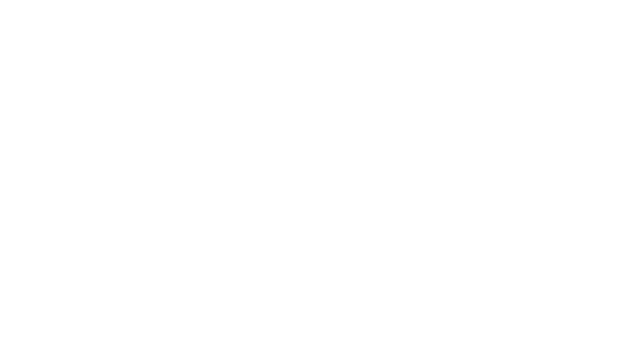
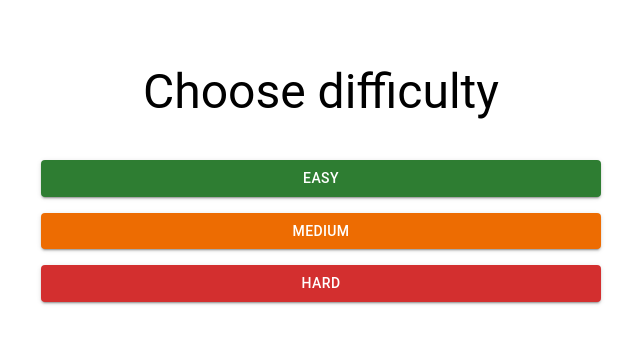
Before and after one commit to CS3219-AY2223S1/cs3219-project-ay2223s1-g7, a React (Create React App) app in the folder frontend/: page /login in a window 1280 px wide. Before the commit this address had no page. Shown: the top 344 px of the page, without its empty margins (319-959 px from the left). Built offline with nearby package versions, Linux system fonts and the light colour scheme.

Commit message:
add difficulty buttons to page after login

```diff
--- a/frontend/src/App.js
+++ b/frontend/src/App.js
@@ -1,5 +1,6 @@
 import {BrowserRouter as Router, Routes, Route, Navigate} from "react-router-dom";
 import SignupPage from './components/SignupPage';
+import LoginPage from './components/LoginPage'
 import {Box} from "@mui/material";
 
 function App() {
@@ -10,6 +11,7 @@ function App() {
                     <Routes>
                         <Route exact path="/" element={<Navigate replace to="/signup" />}></Route>
                         <Route path="/signup" element={<SignupPage/>}/>
+                        <Route path="/login" element={<LoginPage/>}/>
                     </Routes>
                 </Router>
             </Box>
--- /dev/null
+++ b/frontend/src/components/LoginPage.js
@@ -0,0 +1,69 @@
+import {
+    Box,
+    Button,
+    // Dialog,
+    // DialogActions,
+    // DialogContent,
+    // DialogContentText,
+    // DialogTitle,
+    // TextField,
+    Typography
+} from "@mui/material";
+import {useState} from "react";
+import axios from "axios";
+import {URL_USER_SVC} from "../configs";
+import {STATUS_CODE_CONFLICT, STATUS_CODE_CREATED} from "../constants";
+import {Link} from "react-router-dom";
+
+function LoginPage() {
+    // const [username, setUsername] = useState("")
+    // const [password, setPassword] = useState("")
+    // const [isDialogOpen, setIsDialogOpen] = useState(false)
+    // const [dialogTitle, setDialogTitle] = useState("")
+    // const [dialogMsg, setDialogMsg] = useState("")
+    // const [isSignupSuccess, setIsSignupSuccess] = useState(false)
+    const [difficulty, setDifficulty] = useState("")
+
+    const handleMatching = async (difficulty) => {
+        console.log(difficulty)
+        setDifficulty(difficulty)
+        // setIsSignupSuccess(false)
+        // const res = await axios.post(URL_USER_SVC, { username, password })
+        //     .catch((err) => {
+        //         if (err.response.status === STATUS_CODE_CONFLICT) {
+        //             setErrorDialog('This username already exists')
+        //         } else {
+        //             setErrorDialog('Please try again later')
+        //         }
+        //     })
+        // if (res && res.status === STATUS_CODE_CREATED) {
+        //     setSuccessDialog('Account successfully created')
+        //     setIsSignupSuccess(true)
+        // }
+    }
+
+    // const closeDialog = () => setIsDialogOpen(false)
+
+    // const setSuccessDialog = (msg) => {
+    //     setIsDialogOpen(true)
+    //     setDialogTitle('Success')
+    //     setDialogMsg(msg)
+    // }
+
+    // const setErrorDialog = (msg) => {
+    //     setIsDialogOpen(true)
+    //     setDialogTitle('Error')
+    //     setDialogMsg(msg)
+    // }
+
+    return (
+        <Box display={"flex"} flexDirection={"column"} alignSelf={"center"} width={"50%"} sx={{ 'button': { m: 1 } }}>
+            <Typography variant={"h3"} textAlign={"center"} marginBottom={"2rem"}>Choose difficulty</Typography>
+            <Button variant={"contained"} color={"success"} onClick={() => handleMatching("EASY")}>EASY</Button>
+            <Button variant={"contained"} color={"warning"} onClick={() => handleMatching("MEDIUM")}>MEDIUM</Button>
+            <Button variant={"contained"} color={"error"} onClick={() => handleMatching("HARD")}>HARD</Button>
+        </Box>
+    )
+}
+
+export default LoginPage;
```
Also changed, not shown: 1 other file (tests, documents, lock files or other folders).
